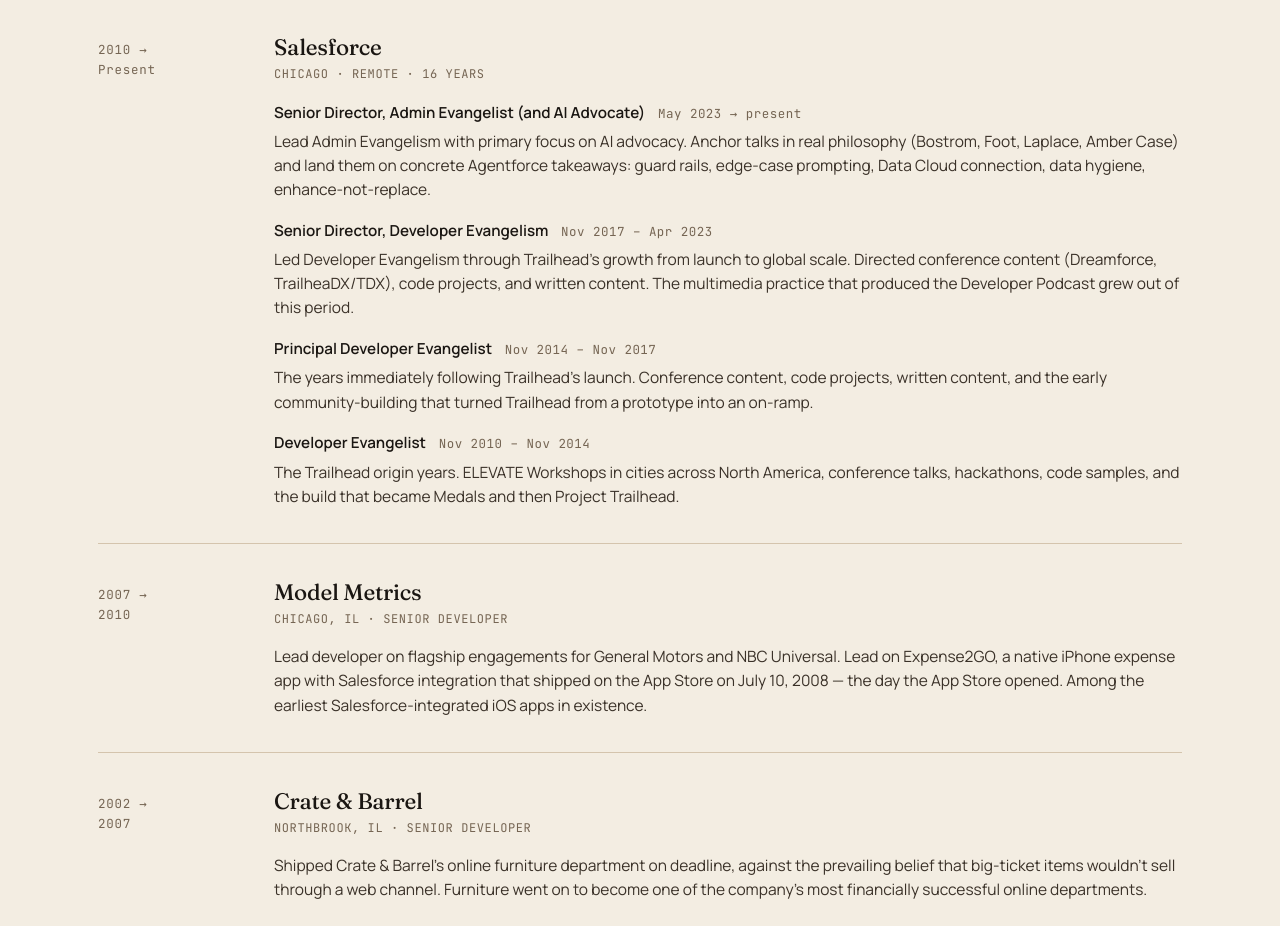
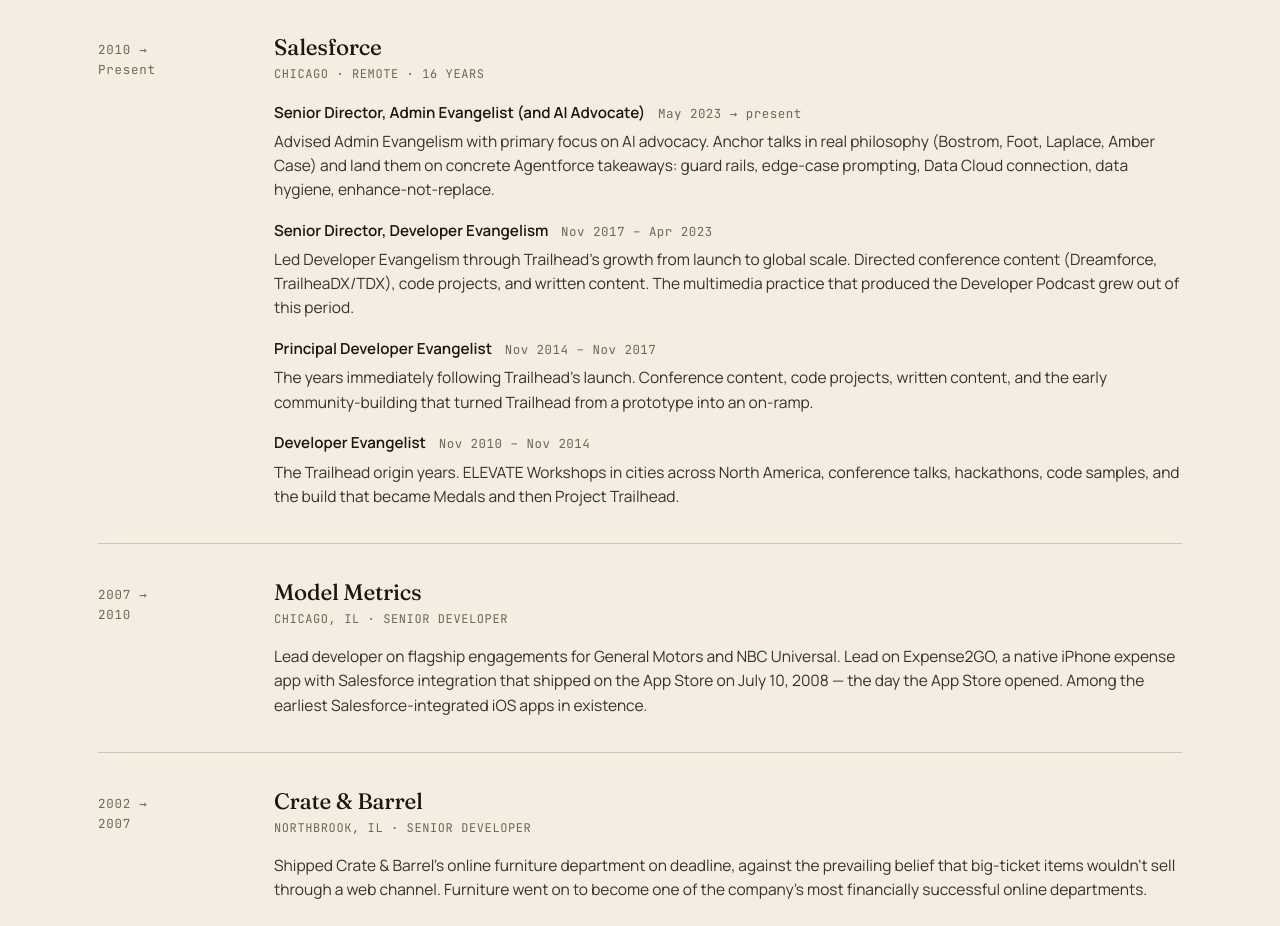
Before and after one commit to joshbirk/resume, a plain HTML site: page index.html in a window 1280 px wide. Shown: the part 2760-3686 px from the top of the page. Drawn offline with Linux system fonts and the light colour scheme.

Commit message:
Fix wording: Led -> Advised for Admin Evangelism role

```diff
--- a/index.html
+++ b/index.html
@@ -726,7 +726,7 @@
             <span class="yrs">May 2023 &rarr; present</span>
           </div>
           <div class="role-desc">
-            Lead Admin Evangelism with primary focus on AI advocacy. Anchor talks
+            Advised Admin Evangelism with primary focus on AI advocacy. Anchor talks
             in real philosophy (Bostrom, Foot, Laplace, Amber Case) and land them
             on concrete Agentforce takeaways: guard rails, edge-case prompting,
             Data Cloud connection, data hygiene, enhance-not-replace.
```
